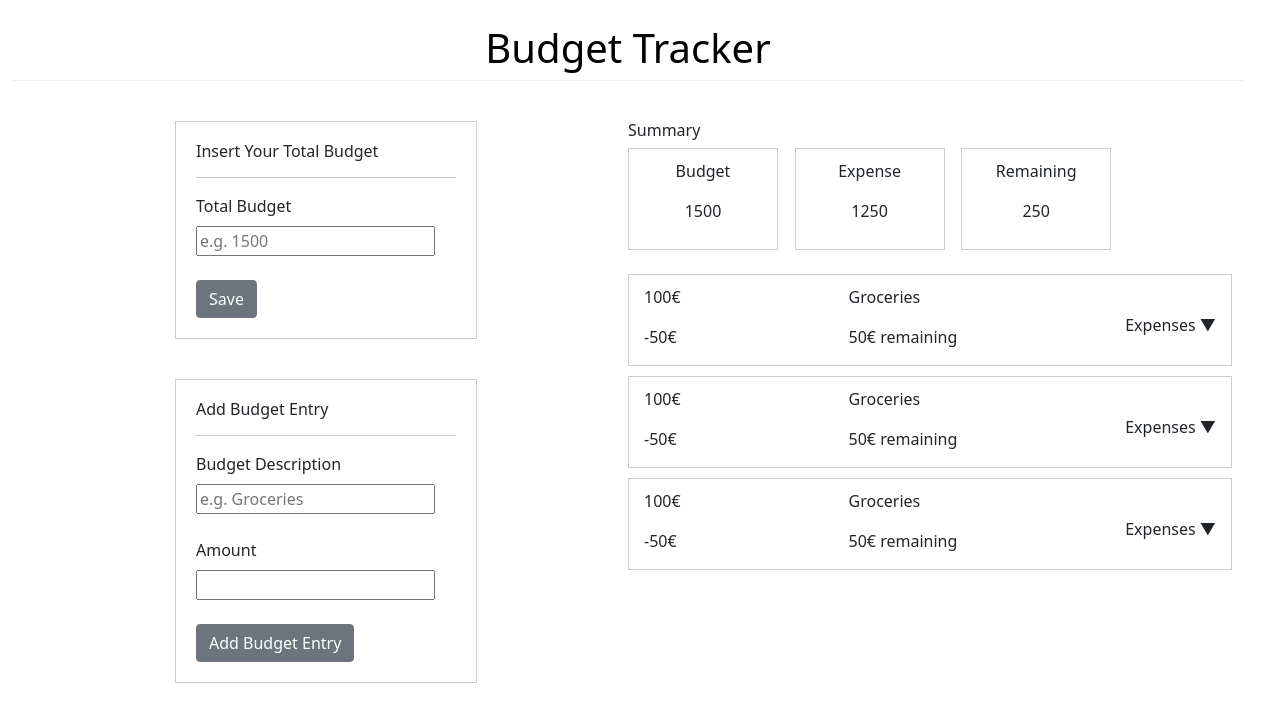
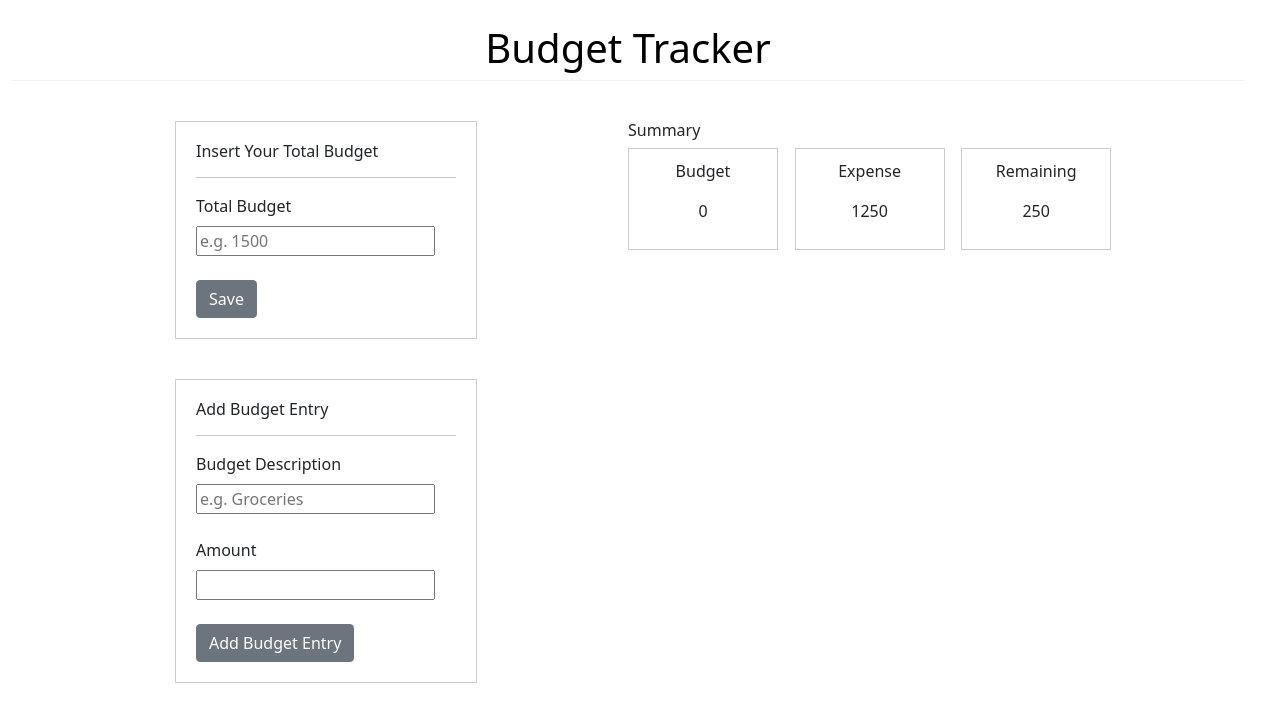
Before and after one commit to mekbib-tekle/budget-tracker, a React (Create React App) app: page / in a window 1280 px wide. Shown: the top 722 px of the page. Built offline with nearby package versions, Linux system fonts and the light colour scheme.

Commit message:
implemented adding total budget and budget items

```diff
--- a/src/App.tsx
+++ b/src/App.tsx
@@ -1,12 +1,21 @@
-import React from 'react';
+import React, { useState } from 'react';
 import "bootstrap/dist/css/bootstrap.min.css";
 import './App.css';
 import AddTotalBudget from './components/AddTotalBudget';
 import AddBudgetItem from './components/AddBudgetItem';
 import Summary from './components/Summary';
 import BudgetList from "./components/BudgetList";
+import { BudgetItem } from "./types/BudgetItem";
 
 function App() {
+  const [budget, setBudget] = useState(0);
+  const [budgetItems, setBudgetItems] = useState<BudgetItem[]>([])
+
+
+  const handleAddBugetItem = (item: BudgetItem) => {
+    setBudgetItems(prevItems => [...prevItems, item]);
+  }
+
   return (
     <div className="w-100 p-4 row d-flex justify-content-center">
       <header className="App-header">
@@ -15,12 +24,12 @@ function App() {
       <div className="col-12">
         <div className="row g-0">
           <div className="col-lg-6">
-            <AddTotalBudget />
-            <AddBudgetItem />
+            <AddTotalBudget onClick={setBudget}/>
+            <AddBudgetItem onClick={handleAddBugetItem}/>
           </div>
           <div className="col-lg-6">
-            <Summary />
-            <BudgetList />
+            <Summary budget={budget}/>
+            <BudgetList budgetItems={budgetItems}/>
           </div>
         </div>
       </div>
--- a/src/components/AddBudgetItem.tsx
+++ b/src/components/AddBudgetItem.tsx
@@ -1,4 +1,13 @@
-const AddBudgetItem = () => {
+import { useState } from "react";
+import { BudgetItem } from "../types/BudgetItem";
+
+type PropType = {
+	onClick: (budget: BudgetItem) => void;
+}
+
+const AddBudgetItem = ({ onClick }: PropType) => {
+	const [description, setDescription] = useState("");
+	const [amount, setAmount] = useState(0)
 	return (
 		<div className="add-budget-item">
 			<h6>Add Budget Entry</h6>
@@ -6,14 +15,23 @@ const AddBudgetItem = () => {
 
 			<label className="form-label">Budget Description</label>
 			<div className="col-md-12 mb-4">
-				<input className="form-contorl" type="text" placeholder="e.g. Groceries"/>
+				<input
+					className="form-contorl"
+					type="text"
+					placeholder="e.g. Groceries"
+					onChange={(e) => setDescription(e.target.value)}
+				/>
 			</div>
 
 			<label className="form-label">Amount</label>
 			<div className="col-md-12 mb-4">
-				<input className="form-contorl" type="text" />
+				<input
+					className="form-contorl"
+					type="text"
+					onChange={(e) => setAmount(parseInt(e.target.value, 10))}
+				/>
 			</div>
-			<button className="btn btn-secondary">Add Budget Entry</button>
+			<button className="btn btn-secondary" onClick={() => onClick({description, amount})}>Add Budget Entry</button>
 		</div>
 	);
 }
--- a/src/components/AddTotalBudget.tsx
+++ b/src/components/AddTotalBudget.tsx
@@ -1,13 +1,26 @@
-const AddTotalBudget = () => {
+import { useState } from "react";
+
+type PropType = {
+	onClick: (budget: number) => void;
+}
+
+const AddTotalBudget = ({onClick}: PropType) => {
+	const [budget, setbudget] = useState(0);
+
 	return (
 		<div className="add-total-budget">
 			<h6>Insert Your Total Budget</h6>
 			<hr></hr>
 			<label className="form-label">Total Budget</label>
 			<div className="col-md-12 mb-4">
-				<input className="form-contorl" type="text" placeholder="e.g. 1500"/>
+				<input
+					className="form-contorl"
+					type="text"
+					placeholder="e.g. 1500"
+					onChange={(e) => setbudget(parseInt(e.target.value, 10))}
+				/>
 			</div>
-			<button className="btn btn-secondary">Save</button>
+			<button className="btn btn-secondary" onClick={() => onClick(budget)}>Save</button>
 		</div>
 	);
 }
--- a/src/components/BudgetList.tsx
+++ b/src/components/BudgetList.tsx
@@ -1,11 +1,16 @@
 import BudgetListItem from "./BudgetListItem";
+import { BudgetItem } from "../types/BudgetItem";
 
-const BudgetList = () => {
+type PropTypes = {
+	budgetItems: BudgetItem[]
+}
+
+const BudgetList = ({ budgetItems }: PropTypes) => {
 	return (
 		<div className="budget-list mt-4">
-			<BudgetListItem />
-			<BudgetListItem />
-			<BudgetListItem />
+			{ budgetItems && budgetItems.map((item) => {
+				return (<BudgetListItem budgetItem={item} />)
+			})}
 		</div>
 	);
 }
--- a/src/components/BudgetListItem.tsx
+++ b/src/components/BudgetListItem.tsx
@@ -1,12 +1,18 @@
-const BudgetListItem = () => {
+import { BudgetItem } from "../types/BudgetItem";
+
+type PropType = {
+	budgetItem: BudgetItem
+}
+
+const BudgetListItem = ({ budgetItem }: PropType) => {
 	return (
 		<div className="budget-item">
 			<div className="budget-expense">
-				<p>100€</p>
+				<p>{budgetItem.amount}</p>
 				<p>-50€</p>
 			</div>
 			<div>
-				<p>Groceries</p>
+				<p>{budgetItem.description}</p>
 				<p>50€ remaining</p>
 			</div>
 			<div className="expand-expense">
--- a/src/components/Summary.tsx
+++ b/src/components/Summary.tsx
@@ -1,11 +1,15 @@
-const Summary = () => {
+type propType = {
+	budget: number;
+}
+
+const Summary = ({ budget }: propType) => {
 	return (
 		<div className="summary-wrapper">
 			<h6>Summary</h6>
 			<div className="summary-boxes">
 				<div className="total-budget box">
 					<p>Budget</p>
-					<p>1500</p>
+					<p>{budget}</p>
 				</div>
 				<div className="expense box">
 					<p>Expense</p>
--- /dev/null
+++ b/src/types/BudgetItem.ts
@@ -0,0 +1,4 @@
+export type BudgetItem = {
+  description: string;
+  amount: number;
+}
```
